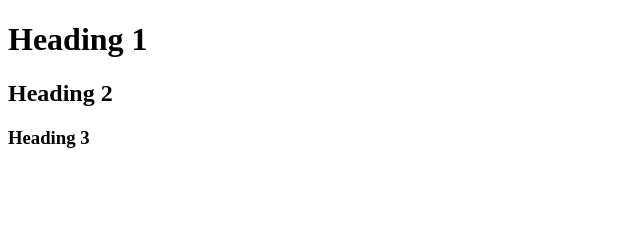
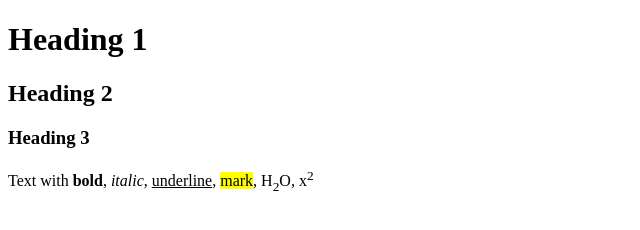
Before and after one commit to samad-20/Web-Designing-Workshop_1054, a plain HTML site: page Web Designing Workshop Assignment/Assignment_2.html in a window 1280 px wide. Shown: the whole page, without its empty margins (0-640 px from the left). Drawn offline with Linux system fonts and the light colour scheme.

Commit message:
Paragraph Added

```diff
--- a/Web Designing Workshop Assignment/Assignment_2.html
+++ b/Web Designing Workshop Assignment/Assignment_2.html
@@ -11,3 +11,13 @@
     <h1>Heading 1</h1>
     <h2>Heading 2</h2>
     <h3>Heading 3</h3>
+     <!-- Paragraph with Text Formatting -->
+    <p>
+        Text with
+        <b>bold</b>,       <!-- bold text -->
+        <i>italic</i>,     <!-- italic text -->
+        <u>underline</u>, <!-- underline text -->
+        <mark>mark</mark>, <!-- marked text -->
+        H<sub>2</sub>O,    <!-- subscript text -->
+        x<sup>2</sup>      <!-- superscript text -->
+    </p>
```
